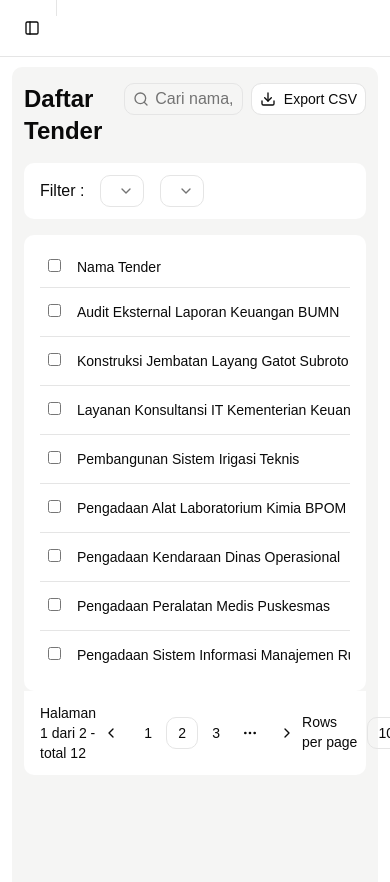
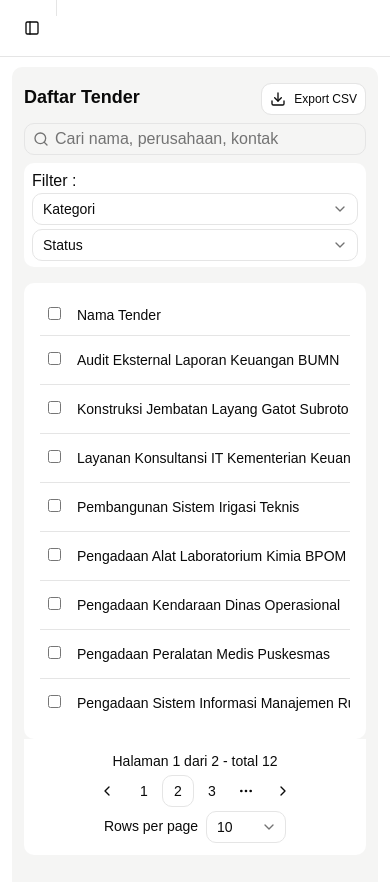
Before and after one commit to emiliojuni0r/titian-madana-fe, a React (Vite) app: page /tender in a window 390 px wide. Shown: the top 882 px of the page. Built offline with nearby package versions, Linux system fonts and the light colour scheme.

Commit message:
feat: add responsive view for tender page

```diff
--- a/src/modules/tender/Tender.jsx
+++ b/src/modules/tender/Tender.jsx
@@ -30,6 +30,7 @@ import {
 
 import { Download, Search } from "lucide-react";
 import { Select, SelectContent, SelectGroup, SelectItem, SelectTrigger, SelectValue } from "@/components/ui/select";
+import { useState } from "react";
 
 export default function Tender() {
     const categories = [
@@ -143,6 +144,8 @@ export default function Tender() {
         },
     ]
 
+    const [isDetailOpened, setDetailIsOpened] = useState(false);
+
     return (
         <>
             <SiteHeader
@@ -155,11 +158,18 @@ export default function Tender() {
                 <div className="rounded-lg bg-stone-100 h-full px-3 py-4">
 
                     {/* title, search form, and export button */}
-                    <div className="flex justify-between">
-                        <h1 className="text-2xl font-bold">Daftar Tender</h1>
-                        <div className="flex gap-x-2">
+                    <div className="flex flex-col md:justify-between">
+                        <div className="flex flex-row justify-between">
+                            <h1 className="text-lg md:text-2xl font-bold">Daftar Tender</h1>
+                            {/* button for export CSV */}
+                            <Button variant="outline" size="icon" className={'w-fit md:hidden flex gap-x-2 px-2 py-1 text-xs md:text-sm ml-auto md:ml-0'}>
+                                <Download />
+                                Export CSV
+                            </Button>
+                        </div>
+                        <div className="flex flex-col-reverse md:flex-row gap-2 mt-2 md:mt-0">
                             {/* search form */}
-                            <Field>
+                            <Field className={'md:ml-auto md:w-1/4'}>
                                 <InputGroup>
                                     <InputGroupAddon align="inline-start">
                                         <Search />
@@ -168,8 +178,8 @@ export default function Tender() {
                                 </InputGroup>
                             </Field>
 
-                            {/* button for export CSV */}
-                            <Button variant="outline" size="icon" className={'w-fit flex gap-x-2 px-2 py-1'}>
+                            {/* button for export CSV (hidden in mobile)*/}
+                            <Button variant="outline" size="icon" className={'w-fit hidden md:flex gap-x-2 px-2 py-1 text-xs md:text-sm ml-auto md:ml-0'}>
                                 <Download />
                                 Export CSV
                             </Button>
@@ -177,9 +187,9 @@ export default function Tender() {
                     </div>
 
                     {/* start filter */}
-                    <div className="flex gap-x-4 items-center px-4 py-3 rounded-lg bg-white mt-4">
+                    <div className="flex flex-col md:flex-row gap-x-4 md:items-center px-2 py-1.5 md:px-4 md:py-3 rounded-lg bg-white mt-2 md:mt-4">
                         <span>Filter :</span>
-                        <div className="flex flex-row gap-x-4 w-[30%]">
+                        <div className="flex flex-col md:flex-row gap-x-4 gap-y-1 md:w-[30%]">
                             <Field>
                                 <NativeSelect>
                                     <NativeSelectOption value="">Kategori</NativeSelectOption>
@@ -267,8 +277,8 @@ export default function Tender() {
                     </div>
                     {/* end of table */}
 
-                    <div className="px-4 py-3 flex justify-between bg-white rounded-b-lg text-sm">
-                        <span>Halaman 1 dari 2 - total 12</span>
+                    <div className="px-4 py-3 flex flex-col md:flex-row justify-center gap-y-1 md:justify-between bg-white rounded-b-lg text-sm">
+                        <span className="mx-auto md:mx-0">Halaman 1 dari 2 - total 12</span>
 
                         <Pagination>
                             <PaginationContent>
@@ -295,7 +305,7 @@ export default function Tender() {
                             </PaginationContent>
                         </Pagination>
 
-                        <Field orientation="horizontal" className="w-fit">
+                        <Field orientation="horizontal" className="w-fit mx-auto md:mx-0">
                             <FieldLabel htmlFor="select-rows-per-page">Rows per page</FieldLabel>
                             <Select defaultValue="10">
                                 <SelectTrigger className="w-20" id="select-rows-per-page">
```
